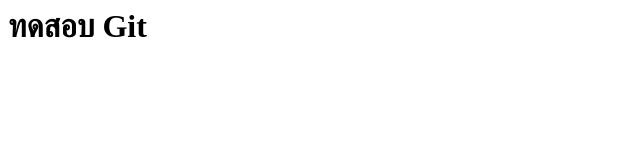
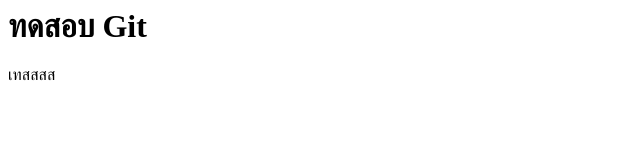
Before and after one commit to kanatsananmegmon/test-git, a plain HTML site: page index.html in a window 1280 px wide. Shown: the full height of the page, 0-640 px from the left. Drawn offline with Linux system fonts and the light colour scheme.

Commit message:
modified:   index.html

```diff
--- a/index.html
+++ b/index.html
@@ -1 +1,2 @@
 <h1> ทดสอบ Git</h1>
+<p>เทสสสส</p>
```
